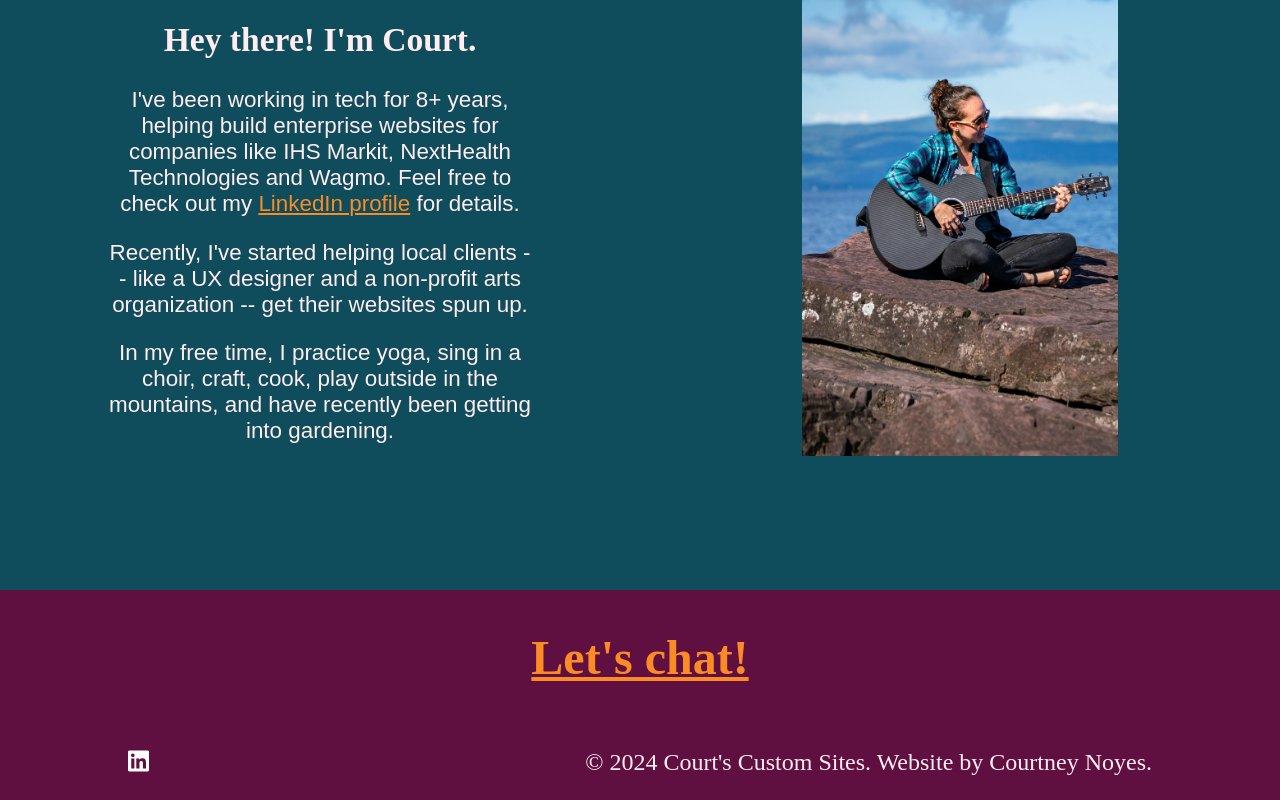
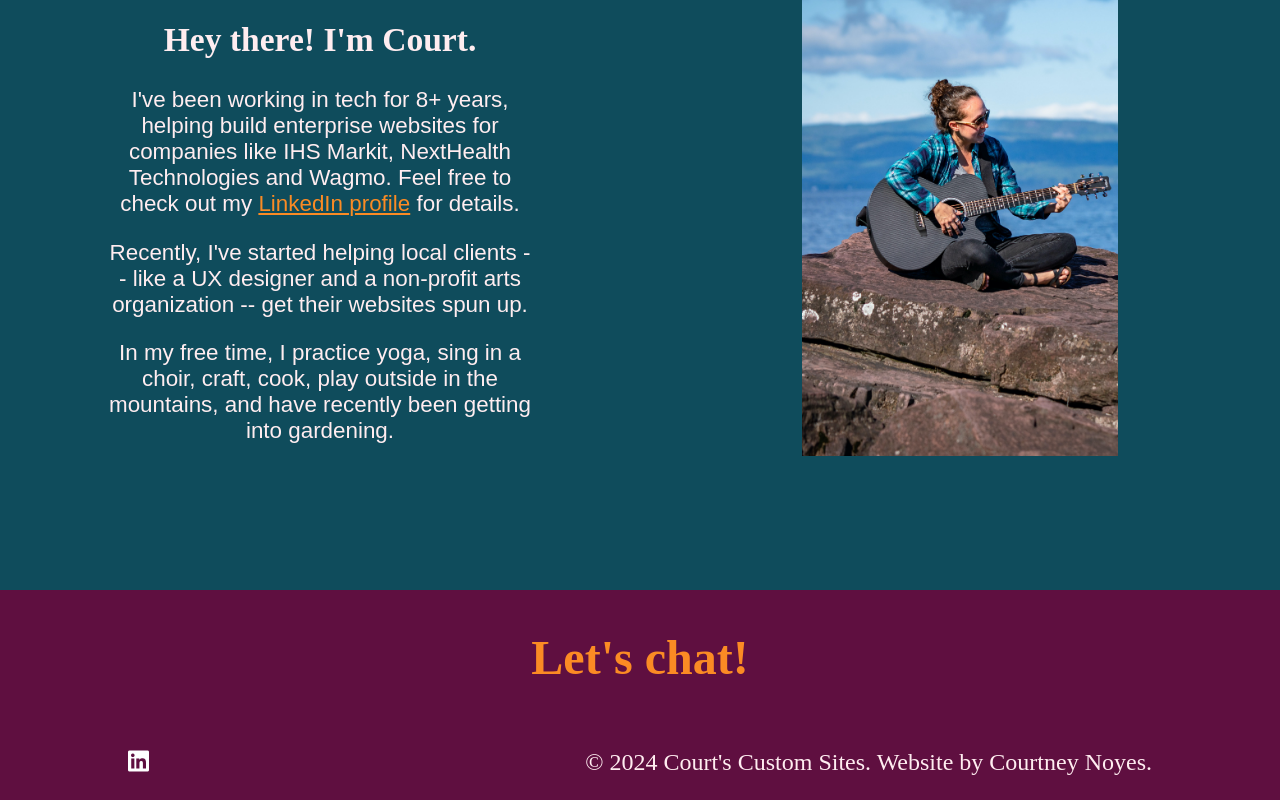
Before and after one commit to courtneyfay/courts-custom-sites, a SvelteKit app: page / in a window 1280 px wide. Shown: the part 2578-3378 px from the top of the page. Built offline with nearby package versions, Linux system fonts and the light colour scheme; a web font is replaced by a local one.

Commit message:
getting letters to bounce properly

```diff
--- a/src/routes/+page.svelte
+++ b/src/routes/+page.svelte
@@ -108,7 +108,19 @@
     <!-- Footer -->
     <div class="footer">
         <h2>
-            <a class="accent-color" target="_blank" href="https://calendly.com/courts-custom-sites/">Let's chat!</a>
+            <a class="accent-color bouncing-text" target="_blank" href="https://calendly.com/courts-custom-sites/">
+                <span class="one">L</span>
+                <span class="two">e</span>
+                <span class="three">t</span>
+                <span class="four">'</span>
+                <span class="five">s</span>
+                <span>&nbsp;</span>
+                <span class="six">c</span>
+                <span class="seven">h</span>
+                <span class="eight">a</span>
+                <span class="nine">t</span>
+                <span class="ten">!</span>
+            </a>
         </h2>
         <div class="social">
             <a target="_blank" href="https://www.linkedin.com/in/courtneynoyes/">
@@ -281,6 +293,55 @@
         font-size: 2rem;
     }
 
+    /* animated CTA link */
+    .bouncing-text {
+        display: flex;
+        justify-content: center;
+        text-decoration: none;
+        /* find a way to make this look like a button without underline */
+    }
+
+    @keyframes bounce {
+        0%   { transform: translateY(0); }
+        10%  { transform: translateY(0); }
+        30%  { transform: translateY(-10px);}
+        50%  { transform: translateY(0); }
+        58%  { transform: translateY(-1px); }
+        65%  { transform: translateY(0);}
+        100% { transform: translateY(0);}
+    }
+
+    .bouncing-text:hover .one  {
+        animation: bounce 1s ease;
+    }
+    .bouncing-text:hover .two {
+        animation: bounce 1s ease .1s;
+    }
+    .bouncing-text:hover .three {
+        animation: bounce 1s ease .2s;
+    }
+    .bouncing-text:hover .four {
+        animation: bounce 1s ease .3s;
+    }
+    .bouncing-text:hover .five {
+        animation: bounce 1s ease .4s;
+    }
+    .bouncing-text:hover .six {
+        animation: bounce 1s ease .5s;
+    }
+    .bouncing-text:hover .seven {
+        animation: bounce 1s ease .6s;
+    }
+    .bouncing-text:hover .eight {
+        animation: bounce 1s ease .7s;
+    }
+    .bouncing-text:hover .nine {
+        animation: bounce 1s ease .8s;
+    }
+    .bouncing-text:hover .ten {
+        animation: bounce 1s ease .9s;
+    }
+
     .social {
         /* font */
         font-size: 1.5rem;
```
